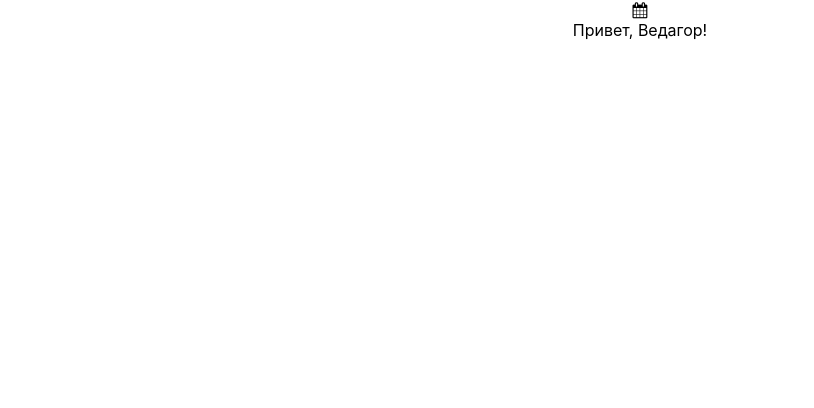
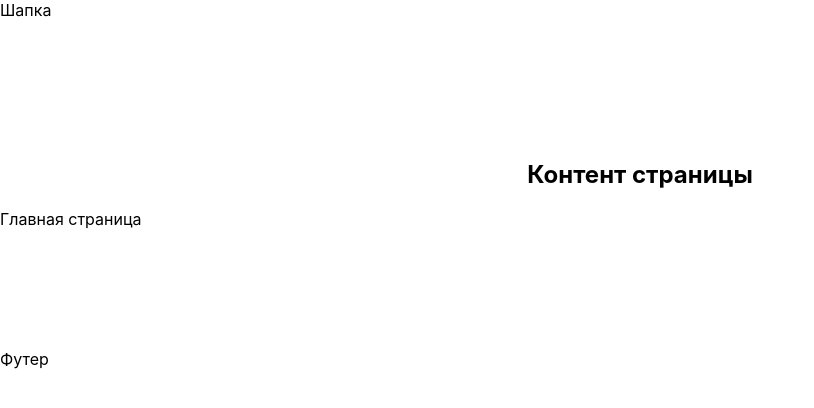
Before and after one commit to Vedagorhors/blog-main, a React (Vite) app: page / in a window 1280 px wide. Shown: the top 408 px of the page, without its empty margins (0-814 px from the left). Built offline with nearby package versions, Linux system fonts and the light colour scheme.

Commit message:
Реализовать основной компонент блога с роутингом

```diff
--- a/package.json
+++ b/package.json
@@ -16,7 +16,7 @@
 		"react-dom": "^19.2.0",
 		"react-hook-form": "^7.81.0",
 		"react-redux": "^9.3.0",
-		"react-router": "^7.18.1",
+		"react-router-dom": "^7.18.1",
 		"redux": "^5.0.1",
 		"redux-thunk": "^3.1.0",
 		"styled-components": "^6.4.3",
--- a/src/App.jsx
+++ /dev/null
@@ -1,15 +0,0 @@
-import styled from 'styled-components'; // вместо CSS-модулей здесь будем использовать Styled-components, просто для примера, потому что ранее в уроках мы использовали только css-модули
-
-// Создаем стилизованный компонент Div просто для проверки. То есть обращаемся к объекту styled, который мы импортировали, потом через точку пишет тэг какой мы хотим использовать, который будет в основе стилизованного компонента. То есть получается был тэг, а стал компонент Div со стилями
-// Вызываем функцию с помощью строкового шаблона (бэктики `` обозначают строковый шаблон) и когда мы бэктики пишем вплотную к переменной (div) это означает, что мы вызываем эту функцию. Вот div это у нас функция, которая находится в объекте styled. Так вот мы вызываем эту функцию и передаем в неё определённые аргументы, которые содержат текст из строкового шаблона и переменные, если мы их используем. Эта функция выполняется и что-то нам возвращает, в данном случае возвращает стилизованный компонент Div.
-const Div = styled.div`
-	text-align: center;
-`;
-export const App = () => {
-	return (
-		<Div>
-			<i className="fa fa-calendar"></i>
-			<div>Привет, Ведагор!</div>
-		</Div>
-	);
-};
--- /dev/null
+++ b/src/blog.jsx
@@ -0,0 +1,35 @@
+import styled from 'styled-components'; // вместо CSS-модулей здесь будем использовать Styled-components, просто для примера, потому что ранее в уроках мы использовали только css-модули
+import { Routes, Route } from 'react-router-dom';
+
+// Создаем стилизованный компонент Div просто для проверки. То есть обращаемся к объекту styled, который мы импортировали, потом через точку пишет тэг какой мы хотим использовать, который будет в основе стилизованного компонента. То есть получается был тэг, а стал компонент Div со стилями
+// Вызываем функцию с помощью строкового шаблона (бэктики `` обозначают строковый шаблон) и когда мы бэктики пишем вплотную к переменной (div) это означает, что мы вызываем эту функцию. Вот div это у нас функция, которая находится в объекте styled. Так вот мы вызываем эту функцию и передаем в неё определённые аргументы, которые содержат текст из строкового шаблона и переменные, если мы их используем. Эта функция выполняется и что-то нам возвращает, в данном случае возвращает стилизованный компонент Blog.
+const Content = styled.div`
+	padding: 120px 0;
+`;
+
+const H2 = styled.h2`
+	text-align: center;
+`;
+const Header = () => <div>Шапка</div>;
+const Footer = () => <div>Футер</div>;
+
+export const Blog = () => {
+	return (
+		<>
+			<Header />
+			<Content>
+				<H2>Контент страницы</H2>
+				<Routes>
+					<Route path="/" element={<div>Главная страница</div>} />
+					<Route path="/login" element={<div>Авторизация</div>} />
+					<Route path="/register" element={<div>Регистрация</div>} />
+					<Route path="/users" element={<div>Пользователи</div>} />
+					<Route path="/post" element={<div>Новая статья</div>} />
+					<Route path="/post/:postId" element={<div>Статья</div>} />
+					<Route path="*" element={<div>Ошибка</div>} />
+				</Routes>
+			</Content>
+			<Footer />
+		</>
+	);
+};
--- a/src/main.jsx
+++ b/src/main.jsx
@@ -1,10 +1,11 @@
-import { StrictMode } from 'react';
+// import { StrictMode } from 'react';
 import { createRoot } from 'react-dom/client';
+import { BrowserRouter } from 'react-router-dom';
+import { Blog } from './blog.jsx';
 import './index.css';
-import { App } from './App.jsx';
 
 createRoot(document.getElementById('root')).render(
-	<StrictMode>
-		<App />
-	</StrictMode>,
+	<BrowserRouter>
+		<Blog />
+	</BrowserRouter>,
 );
```
Also changed, not shown: 1 other file (tests, documents, lock files or other folders).
